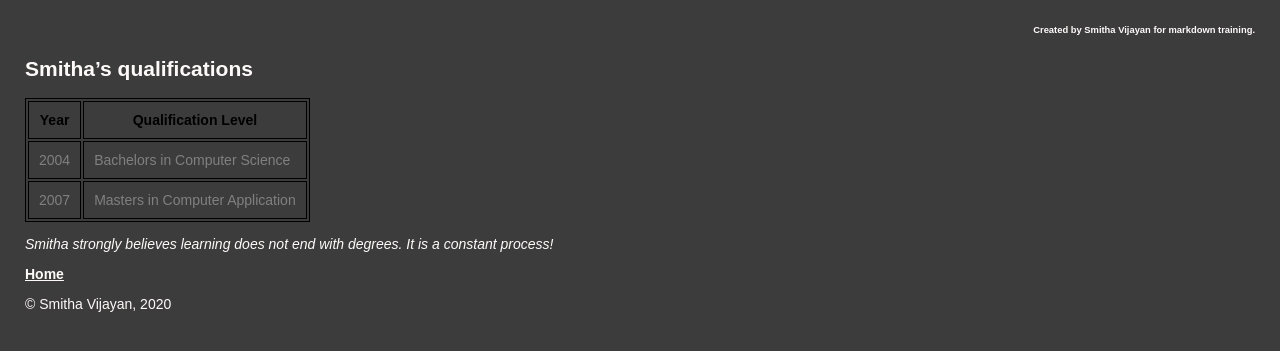
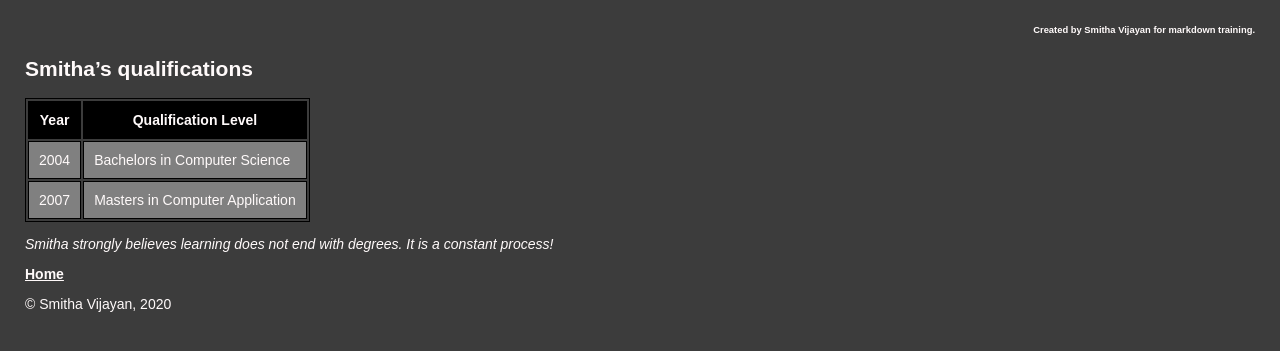
Before and after one commit to smithavijayan/meetmyhobbies, a Jekyll site: the page built from topics/qualification.md, in a window 1280 px wide. Shown: the top 351 px of the page. Built offline with Jekyll 4.4.1, drawn with Linux system fonts in a browser that asks for light colours; our own code applies the rules of GitHub Pages for plain Markdown files.

Commit message:
background color for tables updated

```diff
--- a/_layouts/topictemplate.html
+++ b/_layouts/topictemplate.html
@@ -25,8 +25,8 @@ table, th, td {
 th, td {
   padding: 10px;
 }
-thead {color: black;}
-tbody {color: gray;}
+thead {background-color: black;}
+tbody {background-color: gray;}
 </style>
 </head>
   <body>
```
